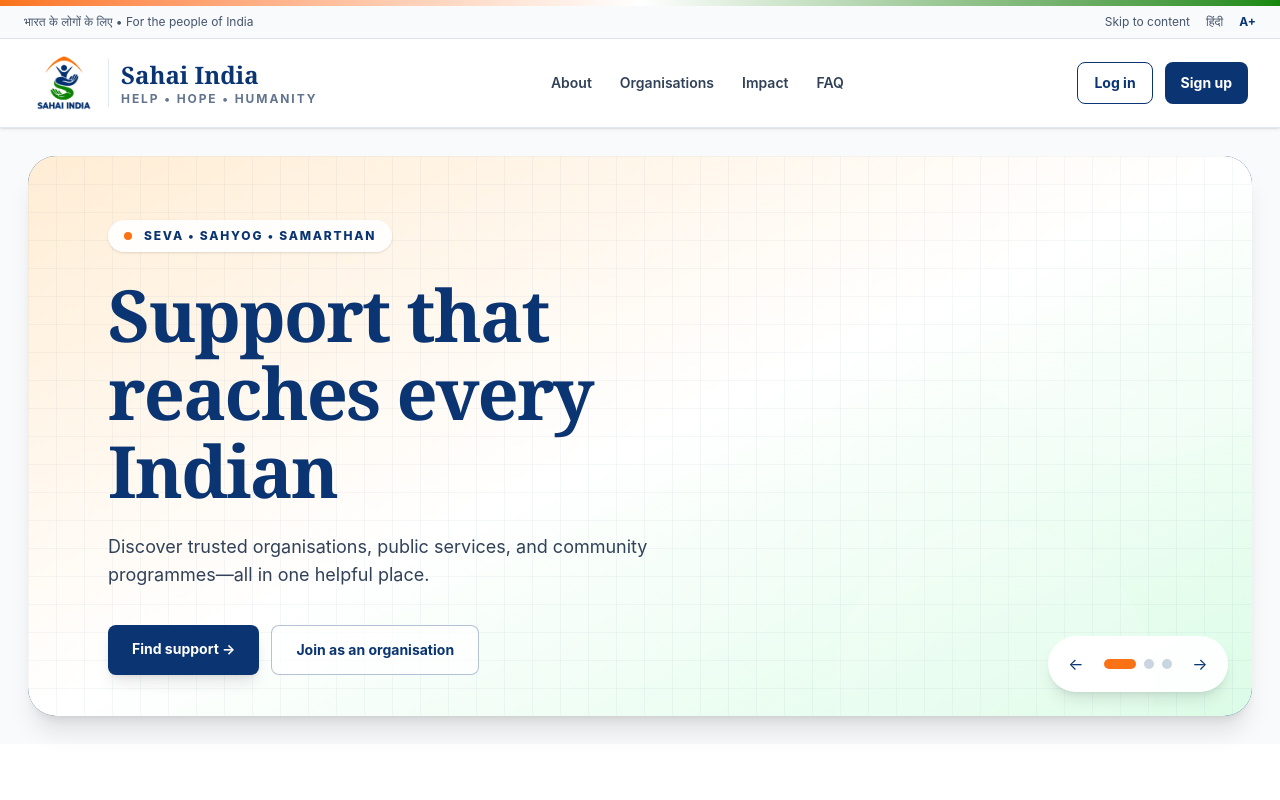
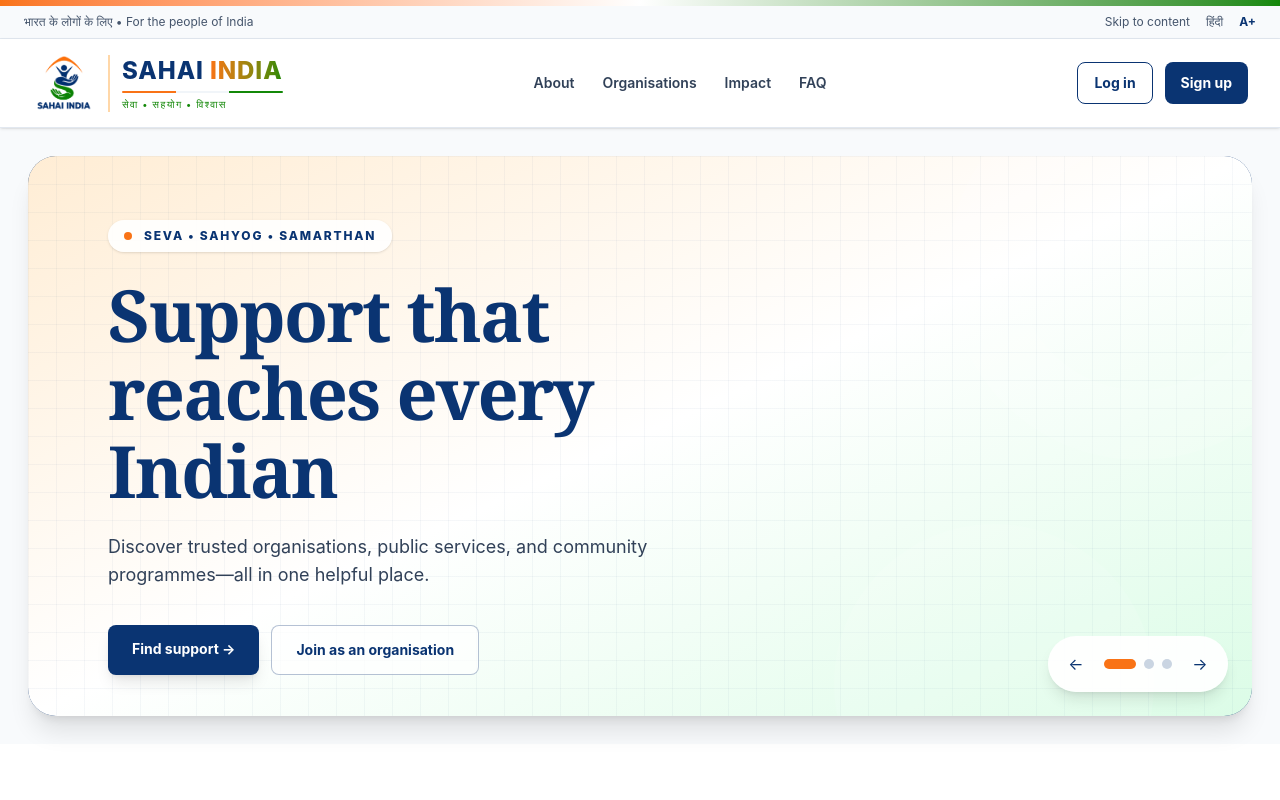
Before and after one commit to parth00001111/Sahai-India, a React (Vite) app in the folder frontend/: page / in a window 1280 px wide. Shown: the top 800 px of the page. Built offline with nearby package versions, Linux system fonts and the light colour scheme.

Commit message:
merged main into parthbackend

```diff
--- a/frontend/src/App.jsx
+++ b/frontend/src/App.jsx
@@ -52,7 +52,7 @@ function App() {
 
     <header className="sticky top-0 z-50 border-b border-slate-200 bg-white/95 shadow-sm backdrop-blur">
       <nav className="mx-auto flex max-w-7xl items-center justify-between px-4 py-3 sm:px-6 lg:px-8" aria-label="Main navigation">
-        <a href="#" className="flex min-w-0 items-center gap-3"><img src={logo} alt="Sahai India" className="h-14 w-14 shrink-0 object-contain sm:h-16 sm:w-16"/><span className="border-l border-slate-200 pl-3"><strong className="block font-serif text-xl text-navy sm:text-2xl">Sahai India</strong><span className="block text-[9px] font-bold uppercase tracking-[.16em] text-slate-500 sm:text-xs">Help • Hope • Humanity</span></span></a>
+        <a href="#" className="group flex min-w-0 items-center gap-3" aria-label="Sahai India home"><img src={logo} alt="" className="h-14 w-14 shrink-0 object-contain transition duration-300 group-hover:scale-105 sm:h-16 sm:w-16"/><span className="border-l-2 border-orange-200 pl-3"><strong className="flex items-baseline gap-1.5 text-xl font-extrabold tracking-[.04em] sm:text-2xl"><span className="text-navy">SAHAI</span><span className="bg-gradient-to-r from-saffron to-india-green bg-clip-text text-transparent">INDIA</span></strong><span aria-hidden="true" className="mt-1 flex h-0.5 w-full overflow-hidden rounded-full"><span className="w-1/3 bg-saffron"/><span className="w-1/3 bg-slate-100"/><span className="w-1/3 bg-india-green"/></span><span className="mt-1 block text-[9px] font-bold tracking-[.14em] text-india-green sm:text-[10px]">सेवा • सहयोग • विश्वास</span></span></a>
         <div className="hidden items-center gap-7 lg:flex">{['About','Organisations','Impact','FAQ'].map(x => <a key={x} href={`#${x.toLowerCase()}`} className="text-sm font-semibold text-slate-700 hover:text-orange-700">{x}</a>)}</div>
         <div className="hidden gap-3 sm:flex"><button className="rounded-lg border border-navy px-4 py-2.5 text-sm font-bold text-navy hover:bg-blue-50">Log in</button><button className="rounded-lg bg-navy px-4 py-2.5 text-sm font-bold text-white hover:bg-blue-950">Sign up</button></div>
         <button onClick={() => setMenu(!menu)} aria-expanded={menu} aria-label="Toggle menu" className="grid h-11 w-11 place-items-center rounded-lg border border-slate-200 text-2xl text-navy sm:hidden">☰</button>
```
